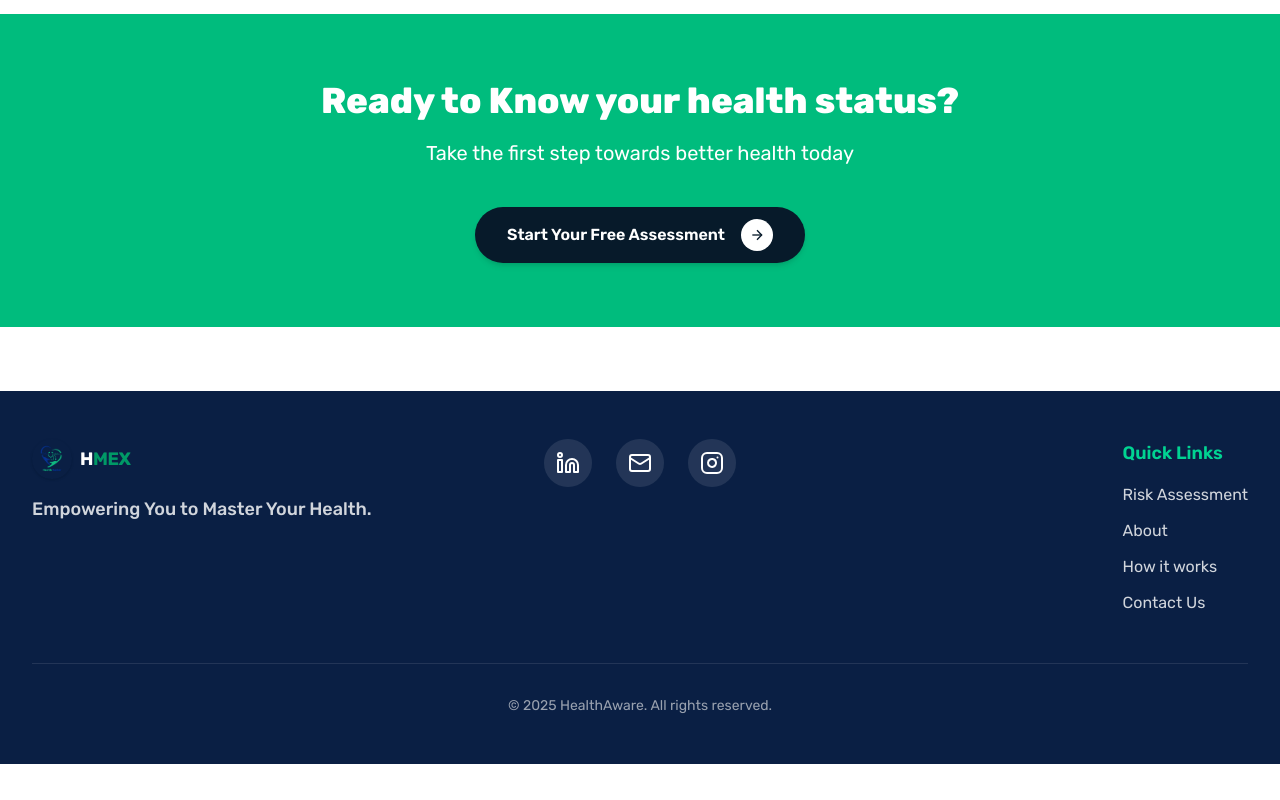
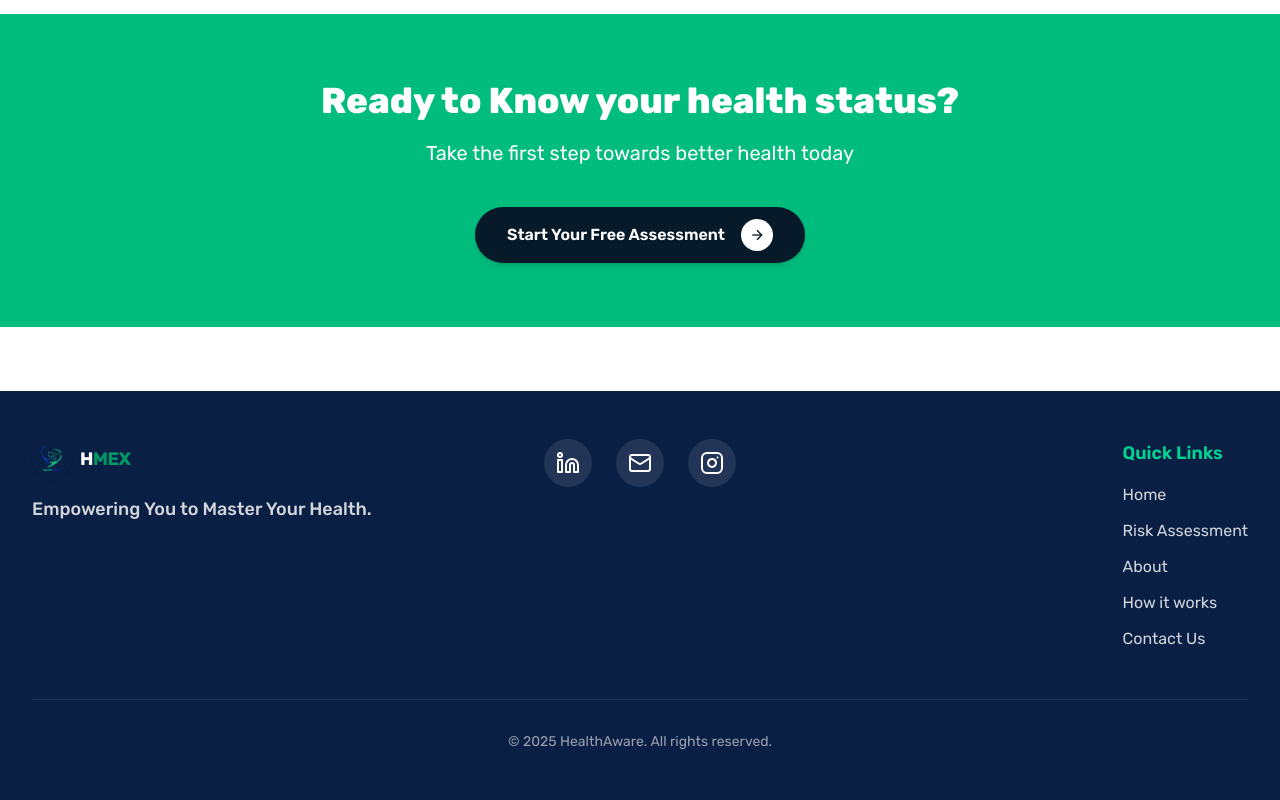
Before and after one commit to HealthMasterLtd/hmex, a Next.js app: page / in a window 1280 px wide. Shown: the part 3861-4661 px from the top of the page. Before the commit the page ends 4625 px from the top, so only its background shows below. Built offline with nearby package versions, Linux system fonts and the light colour scheme.

Commit message:
feat: add Home link to the footer

```diff
--- a/components/ui/Footer.tsx
+++ b/components/ui/Footer.tsx
@@ -58,6 +58,14 @@ export default function Footer() {
             <ul className="space-y-3">
               <li>
                 <Link
+                  href="/"
+                  className="text-gray-300 hover:text-emerald-400 transition-colors duration-200 text-base"
+                >
+                  Home
+                </Link>
+              </li>
+              <li>
+                <Link
                   href="/risk-assesment"
                   className="text-gray-300 hover:text-emerald-400 transition-colors duration-200 text-base"
                 >
```
